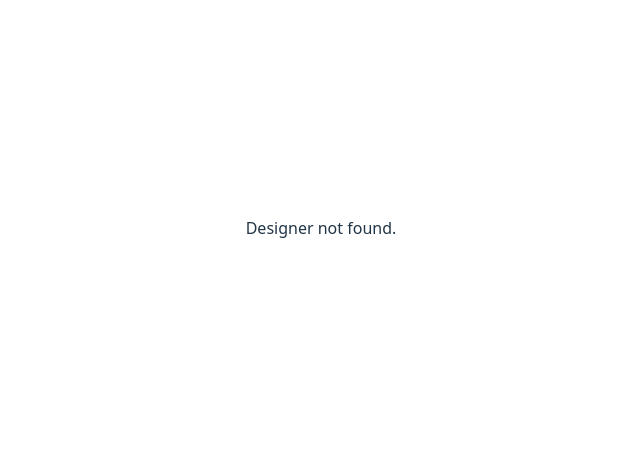
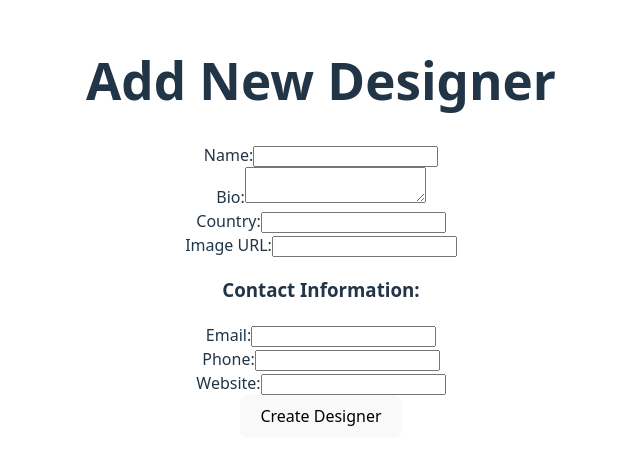
Before and after one commit to Demidova-olia/atsiskaytimas, a React (Vite) app: page /designers/create in a window 1280 px wide. Before the commit this address had no page. Shown: the part 172-636 px from the top of the page, without its empty margins (319-959 px from the left). Built offline with nearby package versions, Linux system fonts and the light colour scheme; data requests are answered from the project's data file.

Commit message:
need to corect disegnersPage

```diff
--- a/src/components/DesignerForm.tsx
+++ b/src/components/DesignerForm.tsx
@@ -1,19 +1,19 @@
+import { useState, useEffect } from "react";
 import axios from "axios";
+import { useNavigate } from "react-router";
+import { DesignerFormProps } from "./types";
 import { API_URL } from "../../config";
-import { useEffect, useState } from "react";
-import { useNavigate } from "react-router";
-import { Designer } from "./types";
 
-const DesignerForm = ({ editDesignerData }: { editDesignerData?: Designer }) => {
+const DesignerForm: React.FC<DesignerFormProps> = ({ editDesignerData }) => {
   const navigate = useNavigate();
   const [error, setError] = useState<string | null>(null);
 
-  const [designer, setDesigner] = useState<Designer>({
+  const [designer, setDesigner] = useState({
     designer_id: "",
     name: "",
     bio: "",
     country: "",
-    collections: [],
+    collections: [], // Always empty collections
     image: "",
     contact: {
       email: "",
@@ -22,9 +22,22 @@ const DesignerForm = ({ editDesignerData }: { editDesignerData?: Designer }) =>
     },
   });
 
+  // Set designer data when editing
   useEffect(() => {
     if (editDesignerData) {
-      setDesigner(editDesignerData);
+      setDesigner({
+        designer_id: editDesignerData.designer_id ?? "",
+        name: editDesignerData.name ?? "",
+        bio: editDesignerData.bio ?? "",
+        country: editDesignerData.country ?? "",
+        collections: [], // Empty collections array on edit
+        image: editDesignerData.image ?? "",
+        contact: {
+          email: editDesignerData.contact?.email ?? "",
+          phone: editDesignerData.contact?.phone ?? "",
+          website: editDesignerData.contact?.website ?? "",
+        },
+      });
     }
   }, [editDesignerData]);
 
@@ -47,13 +60,6 @@ const DesignerForm = ({ editDesignerData }: { editDesignerData?: Designer }) =>
     }));
   };
 
-  const handleCollectionsChange = (e: React.ChangeEvent<HTMLInputElement>) => {
-    setDesigner((prev) => ({
-      ...prev,
-      collections: e.target.value.split(",").map((c) => c.trim()),
-    }));
-  };
-
   const submitHandler = async (event: React.FormEvent<HTMLFormElement>) => {
     event.preventDefault();
 
@@ -63,16 +69,24 @@ const DesignerForm = ({ editDesignerData }: { editDesignerData?: Designer }) =>
     }
 
     try {
+      const designerData = {
+        ...designer,
+        collections: [], // Ensuring collections are always empty
+      };
+
+      let response;
       if (editDesignerData) {
-        const { data } = await axios.put(`${API_URL}/designers/${designer.designer_id}`, designer);
-        navigate(`/designers/${data.designer_id}`);
+        // PUT request to update existing designer
+        response = await axios.put(`${API_URL}/designers/${designer.designer_id}`, designerData);
       } else {
-        const { data } = await axios.post(`${API_URL}/designers`, designer);
-        navigate(`/designers/${data.designer_id}`);
+        // POST request to create a new designer
+        response = await axios.post(`${API_URL}/designers`, designerData);
       }
+
+      navigate(`/designers/${response.data.designer_id}`);
     } catch (error) {
       setError("An error occurred while saving the designer.");
-      console.log(error)
+      console.error(error);
     }
   };
 
@@ -82,47 +96,85 @@ const DesignerForm = ({ editDesignerData }: { editDesignerData?: Designer }) =>
 
       <div className="form-control">
         <label htmlFor="name">Name:</label>
-        <input type="text" name="name" id="name" value={designer.name} onChange={handleChange} />
+        <input
+          type="text"
+          name="name"
+          id="name"
+          value={designer.name}
+          onChange={handleChange}
+        />
       </div>
 
       <div className="form-control">
         <label htmlFor="bio">Bio:</label>
-        <textarea name="bio" id="bio" value={designer.bio} onChange={handleChange} />
+        <textarea
+          name="bio"
+          id="bio"
+          value={designer.bio}
+          onChange={handleChange}
+        />
       </div>
 
       <div className="form-control">
         <label htmlFor="country">Country:</label>
-        <input type="text" name="country" id="country" value={designer.country} onChange={handleChange} />
-      </div>
-
-      <div className="form-control">
-        <label htmlFor="collections">Collections (comma separated):</label>
-        <input type="text" name="collections" id="collections" value={designer.collections.join(", ")} onChange={handleCollectionsChange} />
+        <input
+          type="text"
+          name="country"
+          id="country"
+          value={designer.country}
+          onChange={handleChange}
+        />
       </div>
 
       <div className="form-control">
         <label htmlFor="image">Image URL:</label>
-        <input type="url" name="image" id="image" value={designer.image} onChange={handleChange} />
+        <input
+          type="url"
+          name="image"
+          id="image"
+          value={designer.image}
+          onChange={handleChange}
+        />
       </div>
 
       <h3>Contact Information:</h3>
 
       <div className="form-control">
         <label htmlFor="email">Email:</label>
-        <input type="email" name="email" id="email" value={designer.contact.email} onChange={handleContactChange} />
+        <input
+          type="email"
+          name="email"
+          id="email"
+          value={designer.contact.email}
+          onChange={handleContactChange}
+        />
       </div>
 
       <div className="form-control">
         <label htmlFor="phone">Phone:</label>
-        <input type="tel" name="phone" id="phone" value={designer.contact.phone} onChange={handleContactChange} />
+        <input
+          type="tel"
+          name="phone"
+          id="phone"
+          value={designer.contact.phone}
+          onChange={handleContactChange}
+        />
       </div>
 
       <div className="form-control">
         <label htmlFor="website">Website:</label>
-        <input type="url" name="website" id="website" value={designer.contact.website} onChange={handleContactChange} />
+        <input
+          type="url"
+          name="website"
+          id="website"
+          value={designer.contact.website}
+          onChange={handleContactChange}
+        />
       </div>
 
-      <button type="submit">{editDesignerData ? "Edit Designer" : "Create Designer"}</button>
+      <button type="submit">
+        {editDesignerData ? "Edit Designer" : "Create Designer"}
+      </button>
     </form>
   );
 };
--- a/src/main.tsx
+++ b/src/main.tsx
@@ -12,6 +12,7 @@ import CollectionsAndItemsPage from './pages/collectionsAndItems/CollectionsAndI
 import OrderPage from './pages/orders/OrderPage.tsx';
 import DesignerPage from './pages/designers/DesignerPage.tsx';
 import CollectionPage from './pages/collectionsAndItems/CollectionPage.tsx';
+import AddDesigner from './pages/designers/AddDesigner.tsx';
 
 createRoot(document.getElementById('root')!).render(
   <StrictMode>
@@ -29,8 +30,8 @@ createRoot(document.getElementById('root')!).render(
           <Route path="designers">
             <Route index element={<DesignersPage />} />
             <Route path=":designerId" element={<DesignerPage />} />
-            {/* <Route path="create" element={<CreateDesigner />} />
-            <Route path="edit/:id" element={<EditDesigner />} /> */}
+            <Route path="create" element={<AddDesigner />} />
+            {/* <Route path="edit/:id" element={<EditDesigner />} /> */}
           </Route>
 
           <Route path="collections">
--- a/src/pages/collectionsAndItems/CollectionPage.tsx
+++ b/src/pages/collectionsAndItems/CollectionPage.tsx
@@ -12,7 +12,7 @@ const CollectionPage: React.FC = () => {
     return <p>Loading context...</p>;
   }
 
-  const { collections = [], items = [], loading, error } = apiContext;
+  const { collections = [], loading, error } = apiContext;
 
   if (loading) {
     return <p>Loading...</p>;
@@ -28,26 +28,20 @@ const CollectionPage: React.FC = () => {
     return <p>Collection not found.</p>;
   }
 
-  // Helper function to find items by item_id
-  const getItemById = (itemId: string) => {
-    return items.find((item) => item.item_id === itemId);
-  };
-
   return (
     <div className={styles.pageContainer}>
       <h1 className={styles.header}>{collection.name}</h1>
       <p><strong>Season:</strong> {collection.season} {collection.year}</p>
       <h4>Items in this collection:</h4>
       <ul>
-        {collection.items.map((itemId) => {
-          const item = getItemById(itemId);
-          return item ? (
+        {collection.items.map((item) => {
+          return (
             <li key={item.item_id}>
               <Link to={`/items/${item.item_id}`} className={styles.itemLink}>
                 {item.name} - ${item.price} {item.currency}
               </Link>
             </li>
-          ) : null;
+          );
         })}
       </ul>
     </div>
--- a/src/pages/designers/AddDesigner.tsx
+++ b/src/pages/designers/AddDesigner.tsx
@@ -0,0 +1,11 @@
+import DesignerForm from "../../components/DesignerForm"
+
+const AddDesigner: React.FC = () => {
+    return (
+        <div>
+            <h1>Add New Designer</h1>
+            <DesignerForm/>
+        </div>
+    )
+}
+export default AddDesigner
--- a/src/pages/designers/DesignerPage.tsx
+++ b/src/pages/designers/DesignerPage.tsx
@@ -28,7 +28,6 @@ const DesignerPage: React.FC = () => {
     return <p>Designer not found.</p>;
   }
 
-  // Helper function to find collections by collection_id
   const getCollectionById = (collectionId: string) => {
     return collections.find((collection) => collection.collection_id === collectionId);
   };
@@ -36,7 +35,11 @@ const DesignerPage: React.FC = () => {
   return (
     <div className={styles.pageContainer}>
       <h1 className={styles.header}>{designer.name}</h1>
-      <img src={designer.image} alt={designer.name} className={styles.designerImage} />
+      <img
+        src={designer.image || '/path/to/fallback-image.jpg'}
+        alt={designer.name}
+        className={styles.designerImage}
+      />
       <p><strong>Bio:</strong> {designer.bio}</p>
       <p><strong>Country:</strong> {designer.country}</p>
       <p><strong>Contact:</strong> <a href={`mailto:${designer.contact.email}`}>{designer.contact.email}</a></p>
@@ -51,12 +54,13 @@ const DesignerPage: React.FC = () => {
             : "Collections:"}
         </h4>
         <ul>
-          {designer.collections.map((collectionId) => {
-            const collection = getCollectionById(collectionId);
-            return collection ? (
-              <li key={collection.collection_id}>
-                <Link to={`/collections/${collection.collection_id}`} className={styles.collectionLink}>
-                  {collection.name} ({collection.season} {collection.year})
+          {designer.collections.map((collection) => {
+
+            const collectionData = getCollectionById(collection.collection_id);
+            return collectionData ? (
+              <li key={collectionData.collection_id}>
+                <Link to={`/collections/${collectionData.collection_id}`} className={styles.collectionLink}>
+                  {collectionData.name} ({collectionData.season} {collectionData.year})
                 </Link>
               </li>
             ) : null;
```
Also changed, not shown: src/components/CollectionForm.tsx (+17 -3 lines), src/components/types.ts (+3 -4 lines), src/pages/designers/EditDesigner.tsx (+49 -0 lines).
